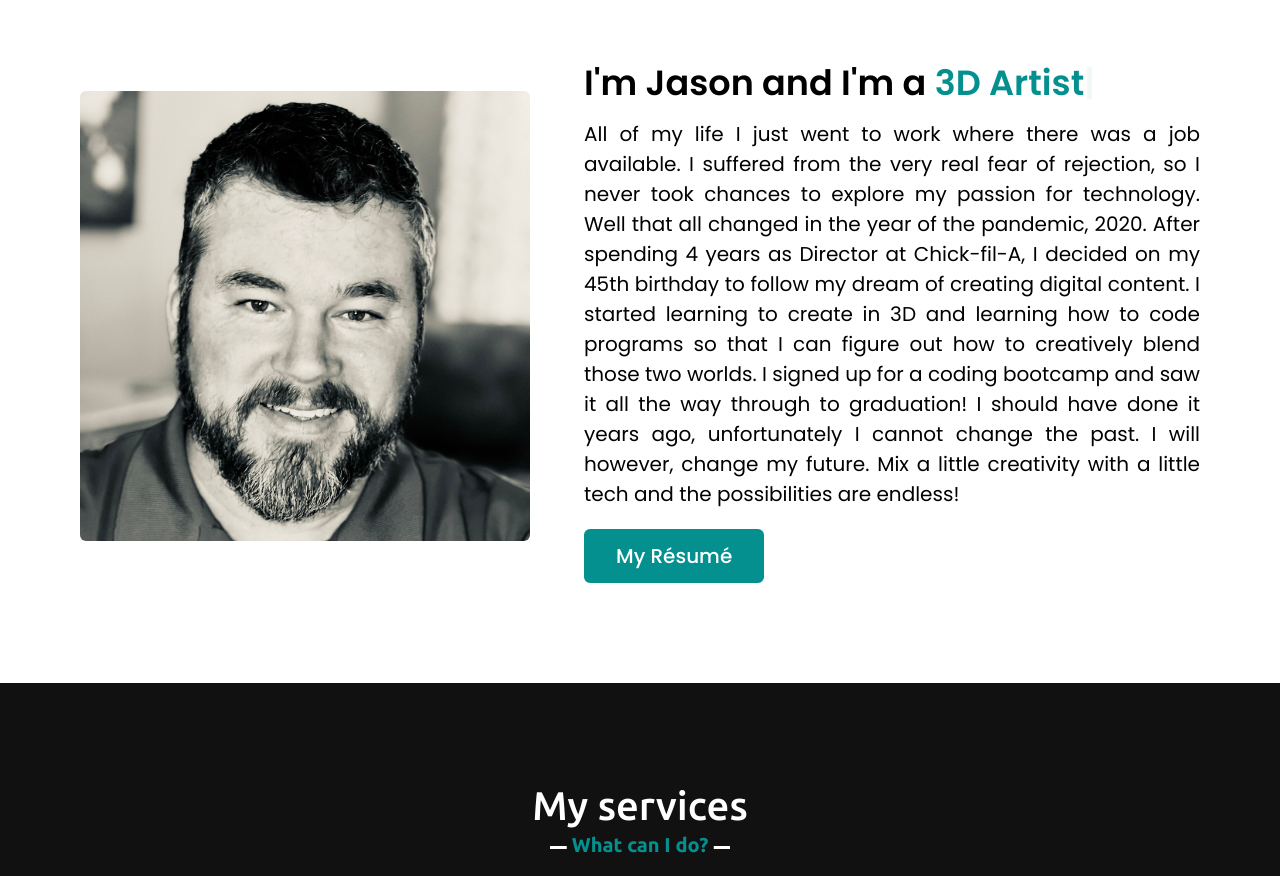
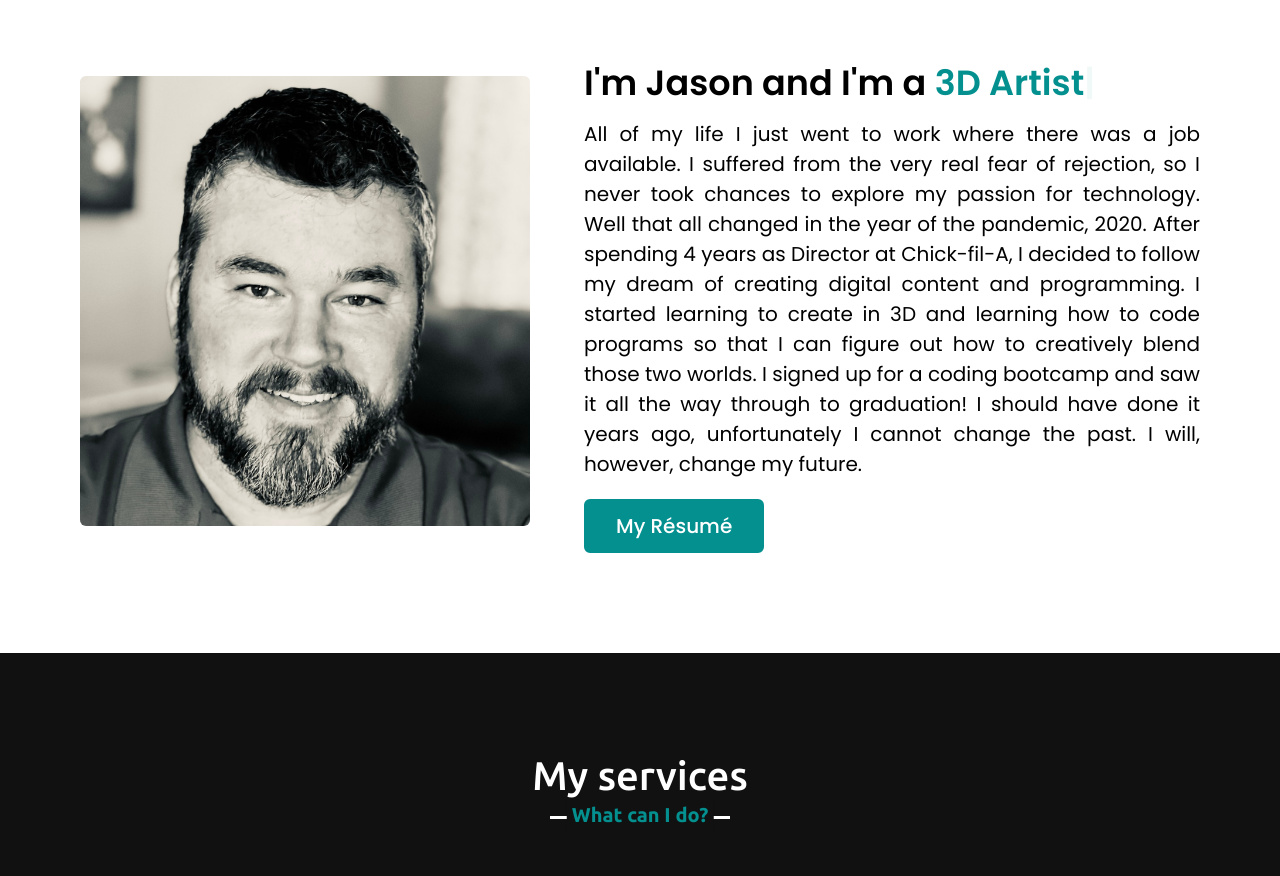
Before and after one commit to JasonB-3KB/MyPortfolio, a plain HTML site: page index.html in a window 1280 px wide. Shown: the part 970-1846 px from the top of the page. Drawn offline with nearby package versions, Linux system fonts and the light colour scheme.

Commit message:
Update index.html
reworded my intro

```diff
--- a/index.html
+++ b/index.html
@@ -50,7 +50,7 @@
             </div>
             <div class="column right">
                 <div class="text">I'm Jason and I'm a <span class="typing"></span></div>
-                <p>All of my life I just went to work where there was a job available.  I suffered from the very real fear of rejection, so I never took chances to explore my passion for technology.  Well that all changed in the year of the pandemic, 2020. After spending 4 years as Director at Chick-fil-A, I decided on my 45th birthday to follow my dream of creating digital content. I started learning to create in 3D and learning how to code programs so that I can figure out how to creatively blend those two worlds.  I signed up for a coding bootcamp and saw it all the way through to graduation!  I should have done it years ago, unfortunately I cannot change the past.  I will however, change my future.  Mix a little creativity with a little tech and the possibilities are endless!</p>
+                <p>All of my life I just went to work where there was a job available.  I suffered from the very real fear of rejection, so I never took chances to explore my passion for technology.  Well that all changed in the year of the pandemic, 2020. After spending 4 years as Director at Chick-fil-A, I decided to follow my dream of creating digital content and programming. I started learning to create in 3D and learning how to code programs so that I can figure out how to creatively blend those two worlds.  I signed up for a coding bootcamp and saw it all the way through to graduation!  I should have done it years ago, unfortunately I cannot change the past.  I will, however, change my future. </p>
             <a href="https://www.linkedin.com/in/jasonbagwill3kb/overlay/1635485478793/single-media-viewer/">My Résumé</a>
             </div>
             </div>
```
